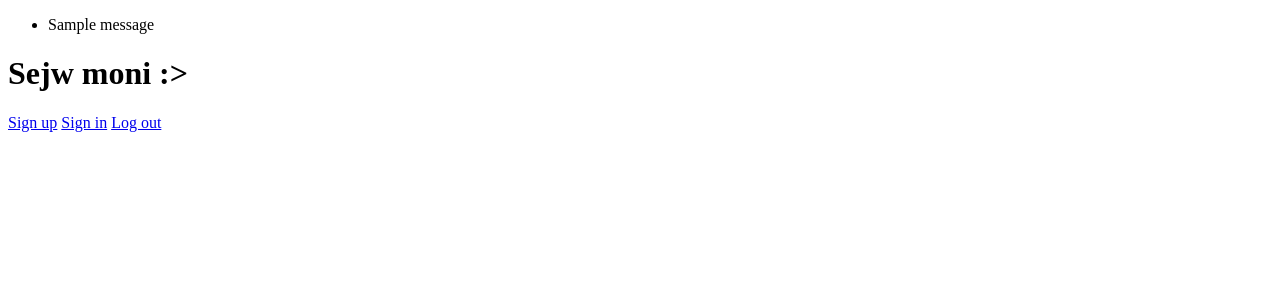
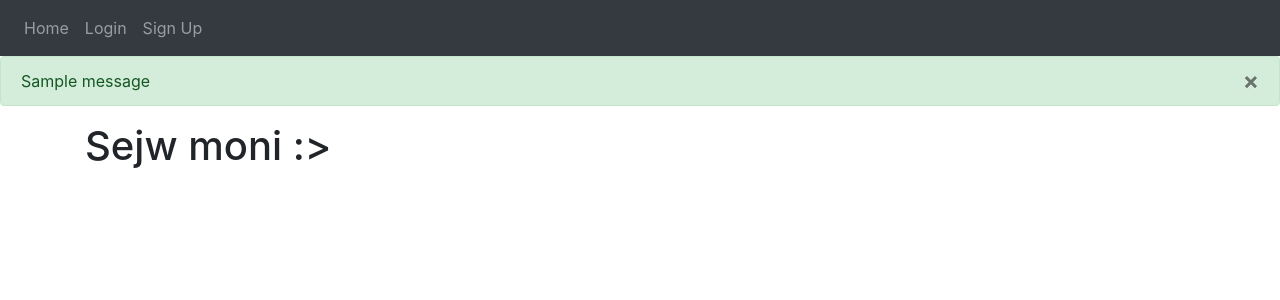
Before and after one commit to justynagibas/HomeBudgetApp, a Flask app: page / in a window 1280 px wide. Shown: the top 300 px of the page. Run offline with Flask 3, Linux system fonts and the light colour scheme; tables that the repository leaves empty hold one stand-in row (values such as "Sample post"); one stand-in notice (Sample message) is shown; parts of the project's set-up code (start-up, migrations or seed data) failed here and were passed over; some libraries are stand-ins or nearby versions.

Commit message:
Added bootstrap

```diff
--- a/app/routes/routes.py
+++ b/app/routes/routes.py
@@ -36,7 +36,7 @@ def login():
             return redirect(url_for("home"))
         else:
             flash('Login unsuccessfull. Please check username and password.', 'danger')
-    return render_template('login.html', form=form)
+    return render_template('login.html', form=form, user=current_user)
 
 @app.route("/logout")
 def logout():
--- a/app/templates/home.html
+++ b/app/templates/home.html
@@ -1,7 +1,4 @@
 {% extends "main_layout.html" %} {% block content %}
     <h1>Sejw moni :></h1>
-    <a href="{{ url_for('signup') }}" class="button-link">Sign up</a>
-    <a href="{{ url_for('login') }}" class="button-link">Sign in</a>
-    <a href="{{ url_for('logout') }}" class="button-link">Log out</a>
 
 {% endblock %}
--- a/app/templates/main_layout.html
+++ b/app/templates/main_layout.html
@@ -1,18 +1,83 @@
 <!DOCTYPE html>
-    <head>
-        <title>Home Budget App</title>
-    </head>
+<html>
+  <head>
+    <meta charset="utf-8" />
+    <meta name="viewport" content="width=device-width, initial-scale=1" />
+    <link
+      rel="stylesheet"
+      href="https://stackpath.bootstrapcdn.com/bootstrap/4.4.1/css/bootstrap.min.css"
+      integrity="sha384-Vkoo8x4CGsO3+Hhxv8T/Q5PaXtkKtu6ug5TOeNV6gBiFeWPGFN9MuhOf23Q9Ifjh"
+      crossorigin="anonymous"
+    />
+    <link
+      rel="stylesheet"
+      href="https://stackpath.bootstrapcdn.com/font-awesome/4.7.0/css/font-awesome.min.css"
+      crossorigin="anonymous"
+    />
 
-    <body>
-        {% with messages = get_flashed_messages() %}
-            {% if messages %}
-                <ul class=flashes>
-                {% for message in messages %}
-                    <li>{{ message }}</li>
-                {% endfor %}
-                </ul>
-            {% endif %}
-        {% endwith %}
-        {% block content %}{% endblock %}
-    </body>
+    <title>{% block title %}Home{% endblock %}</title>
+  </head>
+  <body>
+    <nav class="navbar navbar-expand-lg navbar-dark bg-dark">
+      <button
+        class="navbar-toggler"
+        type="button"
+        data-toggle="collapse"
+        data-target="#navbar"
+      >
+        <span class="navbar-toggler-icon"></span>
+      </button>
+      <div class="collapse navbar-collapse" id="navbar">
+        <div class="navbar-nav">
+          <a class="nav-item nav-link" id="Main" href="/">Home</a>
+          {% if current_user.is_authenticated %}
+          <a class="nav-item nav-link" id="logout" href="/logout">Logout</a>
+          {% else %}
+          <a class="nav-item nav-link" id="login" href="/login">Login</a>
+          <a class="nav-item nav-link" id="signUp" href="/signup">Sign Up</a>
+          {% endif %}
+        </div>
+      </div>
+    </nav>
+
+    {% with messages = get_flashed_messages(with_categories=true) %} {% if
+    messages %} {% for category, message in messages %} {% if category ==
+    'error' %}
+    <div class="alert alert-danger alter-dismissable fade show" role="alert">
+      {{ message }}
+      <button type="button" class="close" data-dismiss="alert">
+        <span aria-hidden="true">&times;</span>
+      </button>
+    </div>
+    {% else %}
+    <div class="alert alert-success alter-dismissable fade show" role="alert">
+      {{ message }}
+      <button type="button" class="close" data-dismiss="alert">
+        <span aria-hidden="true">&times;</span>
+      </button>
+    </div>
+    {% endif %} {% endfor %} {% endif %} {% endwith %}
+
+    <div class="container">{% block content %} {% endblock %}</div>
+    <script
+      src="https://code.jquery.com/jquery-3.2.1.slim.min.js"
+      integrity="sha384-KJ3o2DKtIkvYIK3UENzmM7KCkRr/rE9/Qpg6aAZGJwFDMVNA/GpGFF93hXpG5KkN"
+      crossorigin="anonymous"
+    ></script>
+    <script
+      src="https://cdnjs.cloudflare.com/ajax/libs/popper.js/1.12.9/umd/popper.min.js"
+      integrity="sha384-ApNbgh9B+Y1QKtv3Rn7W3mgPxhU9K/ScQsAP7hUibX39j7fakFPskvXusvfa0b4Q"
+      crossorigin="anonymous"
+    ></script>
+    <script
+      src="https://maxcdn.bootstrapcdn.com/bootstrap/4.0.0/js/bootstrap.min.js"
+      integrity="sha384-JZR6Spejh4U02d8jOt6vLEHfe/JQGiRRSQQxSfFWpi1MquVdAyjUar5+76PVCmYl"
+      crossorigin="anonymous"
+    ></script>
+
+    <script
+      type="text/javascript"
+      src="{{ url_for('static', filename='index.js') }}"
+    ></script>
+  </body>
 </html>
```
Also changed, not shown: 1 other file.
